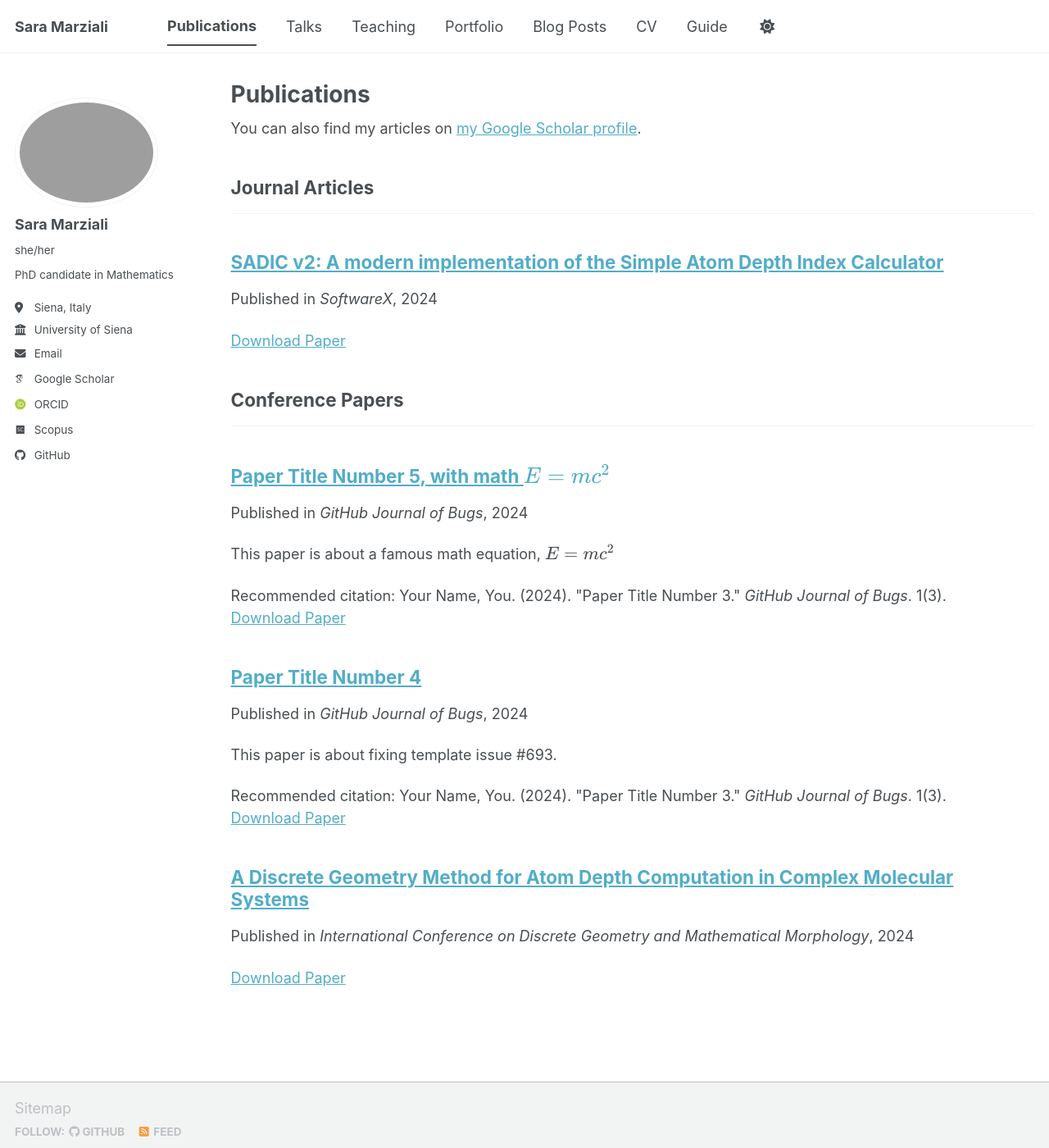
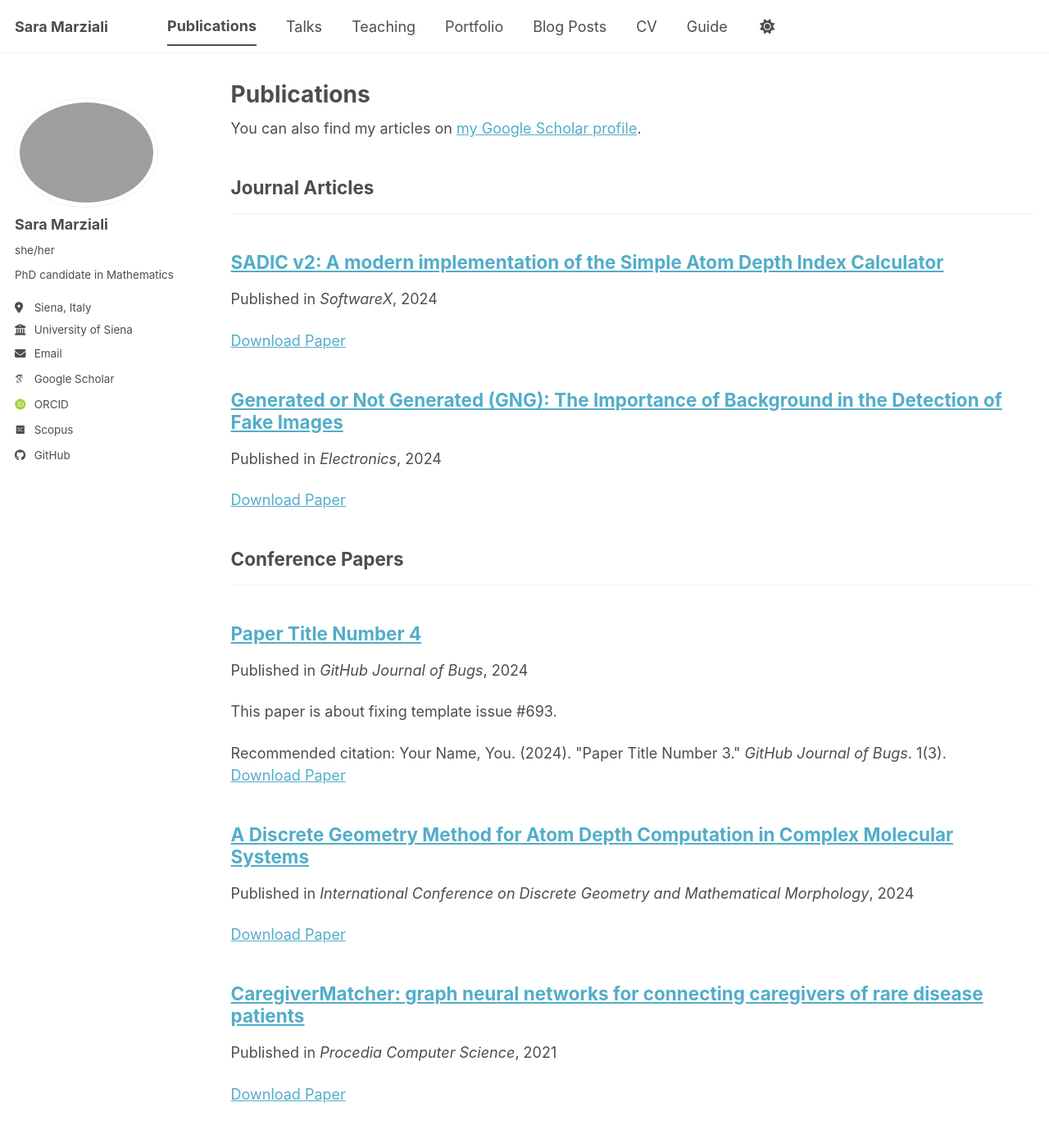
Before and after one commit to MarzialiS/MarzialiS.github.io, a Jekyll site: the page built from _pages/publications.html, in a window 1280 px wide and 1400 px high. Shown: the whole window at 82% size. Built offline with Jekyll 4.4.1, drawn with Linux system fonts in a browser that asks for light colours; some web fonts are replaced; a script bundle is joined from its source files by our own code; library files that are not in the unit come from our copies.

Commit message:
Add journal article: GNG fake image detection (Electronics, 2024)

```diff
--- a/_publications/2021-01-01-caregivermatcher-gnn.md
+++ b/_publications/2021-01-01-caregivermatcher-gnn.md
@@ -1,16 +1,10 @@
 ---
 title: "CaregiverMatcher: graph neural networks for connecting caregivers of rare disease patients"
 collection: publications
-pubtype: conferences
+category: conferences
 permalink: /publication/caregivermatcher-gnn
 date: 2021-01-01
 venue: "Procedia Computer Science"
 paperurl: "https://doi.org/10.1016/j.procs.2021.08.174"
 authors: "F. Guerranti, M. Mannino, F. Baccini, P. Bongini, N. Pancino, A. Visibelli, S. Marziali"
 ---
-
-
-**Recommended citation:**
-Guerranti, F., Mannino, M., Baccini, F., Bongini, P., Pancino, N., Visibelli, A.,
-Marziali, S. (2021). *CaregiverMatcher: graph neural networks for connecting
-caregivers of rare disease patients*. Procedia Computer Science, **192**, 1696–1704.
--- /dev/null
+++ b/_publications/2024-01-01-gng-fake-images.md
@@ -0,0 +1,10 @@
+---
+title: "Generated or Not Generated (GNG): The Importance of Background in the Detection of Fake Images"
+collection: publications
+category: manuscripts
+permalink: /publication/gng-fake-images
+date: 2024-01-01
+venue: "Electronics"
+paperurl: "https://doi.org/10.3390/electronics13163161"
+authors: "M. Tanfoni, E. G. Ceroni, S. Marziali, N. Pancino, M. Maggini, M. Bianchini"
+---
--- a/_publications/2025-06-08-paper-title-number-5.md
+++ /dev/null
@@ -1,13 +0,0 @@
----
-title: "Paper Title Number 5, with math $$E=mc^2$$"
-collection: publications
-category: conferences
-permalink: /publication/2024-02-17-paper-title-number-4
-excerpt: 'This paper is about a famous math equation, $$E=mc^2$$'
-date: 2024-02-17
-venue: 'GitHub Journal of Bugs'
-paperurl: 'https://academicpages.github.io/files/paper3.pdf'
-citation: 'Your Name, You. (2024). &quot;Paper Title Number 3.&quot; <i>GitHub Journal of Bugs</i>. 1(3).'
----
-
-Using [MathJax](https://www.mathjax.org/) in the description is supported - $$E=mc^2$$ - however, the use must be mindful that the default delimiters are `$$...$$` and `\\[...\\]` which differs from the `$...$` that is typically expected.
```
